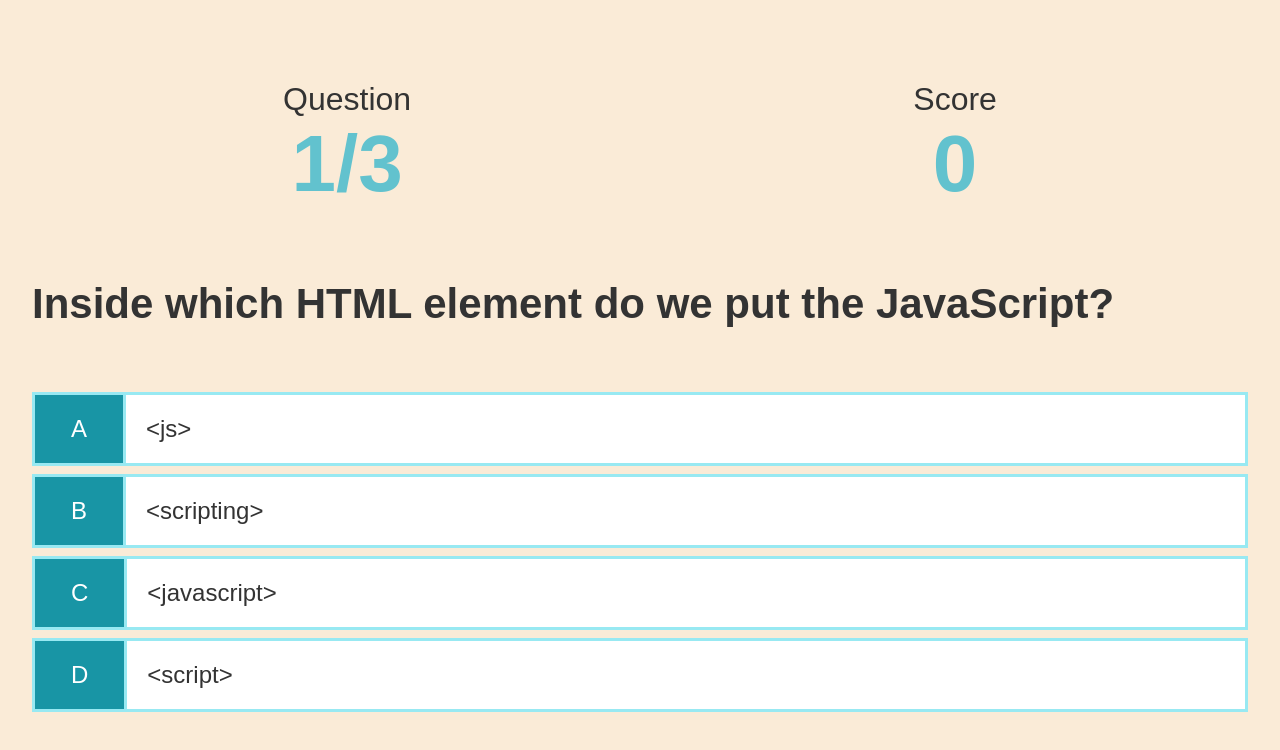
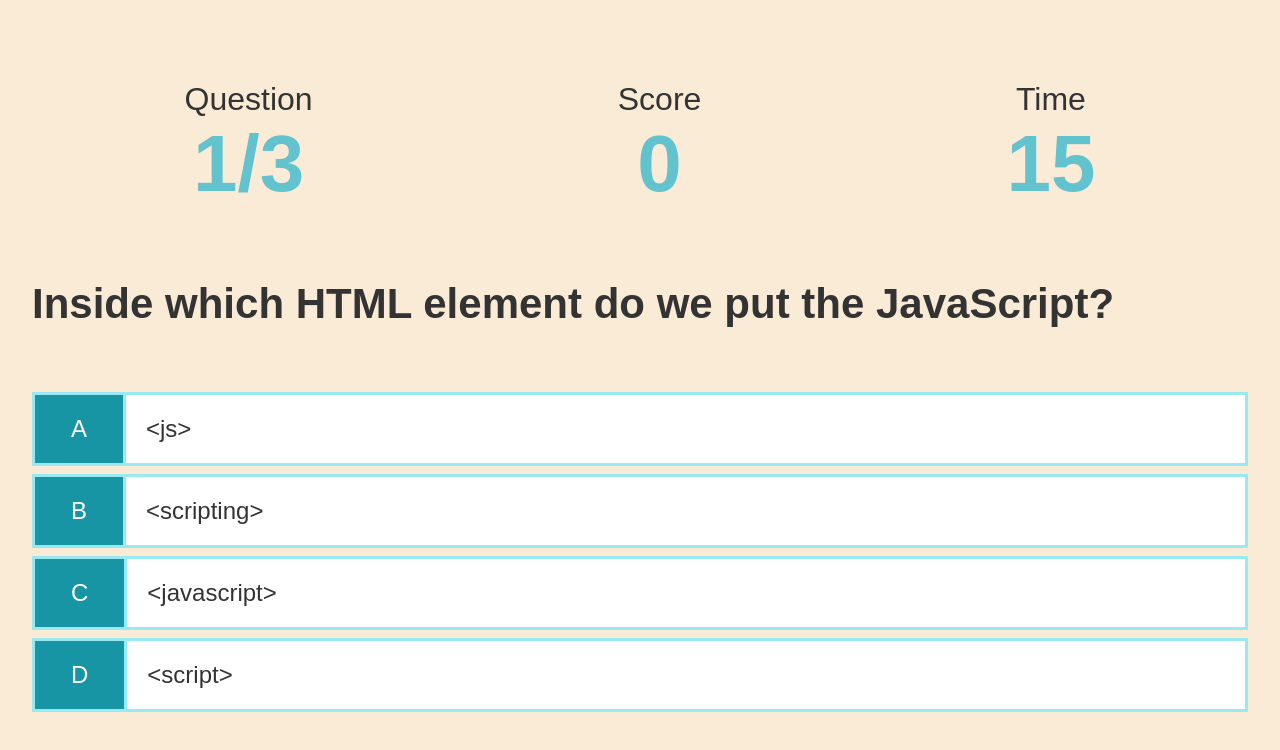
Before and after one commit to MScott-Dev/JavaScript-Quiz, a plain HTML site: page game.html in a window 1280 px wide. Drawn offline with Linux system fonts and the light colour scheme.

Commit message:
Added timer, game over html, and style

```diff
--- a/assets/game.js
+++ b/assets/game.js
@@ -3,6 +3,7 @@ const question = document.getElementById("question");
 const choices = Array.from(document.getElementsByClassName("choice-text"));
 const questionCounterText = document.getElementById('questionCounter');
 const scoreText = document.getElementById('score');
+const timer = document.getElementById('time');
 
 // Varibles
 let currentQuestion = [];
@@ -57,8 +58,28 @@ let questions = [
 
 const correctBonus = 10;
 const maxQuestion = 3;
+var secondsLeft = 20
 
 // functions
+
+function clock() {
+
+    timer.textContent = secondsLeft;
+    clearInterval(time);
+    secondsLeft = 20;
+
+    var time = setInterval(function() {
+        secondsLeft--;
+        timer.textContent = secondsLeft;
+
+        if (secondsLeft === 0) {
+            window.location.assign('./gameOver.html');
+
+        }
+    }, 1000);
+}
+
+
 getNewQuestion = () => {
     if (availableQuestions.length == 0 || questionCounter >= maxQuestion){
         localStorage.setItem('mostRecentScore', score);
@@ -125,6 +146,7 @@ startGame = () => {
     score = 0;
     availableQuestions = [...questions];
     getNewQuestion();
+    clock();
 };
 
 
--- a/game.html
+++ b/game.html
@@ -29,6 +29,14 @@
                             0
                         </h1>
                     </section>
+                    <section id="hud-item">
+                        <p class="hud-prefix">
+                            Time
+                        </p>
+                        <h1 class="hud-main-text"  id="time">
+
+                        </h1>
+                    </section>
                 </section>
                 <h2 id="question"></h2>
                 <section class="choice-container">
```
Also changed, not shown: gameOver.html (added, +19 -0 lines).
